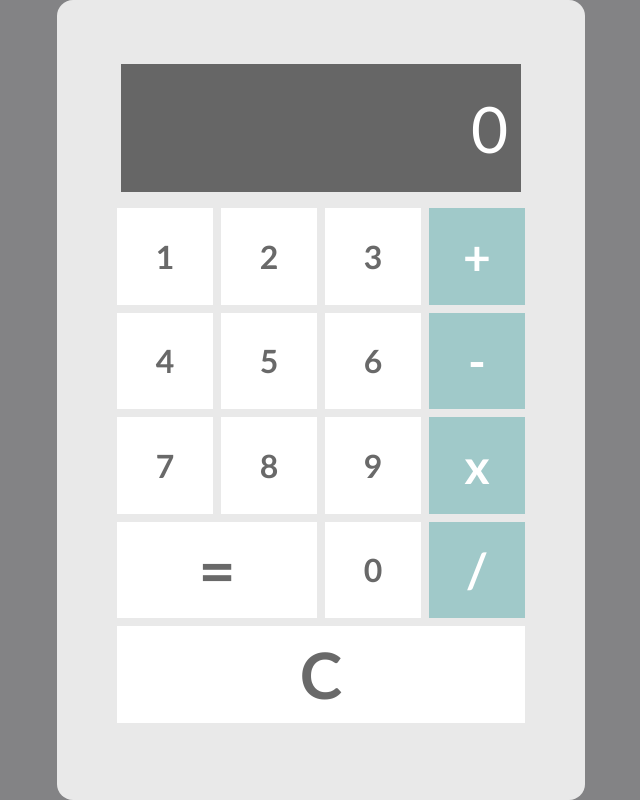
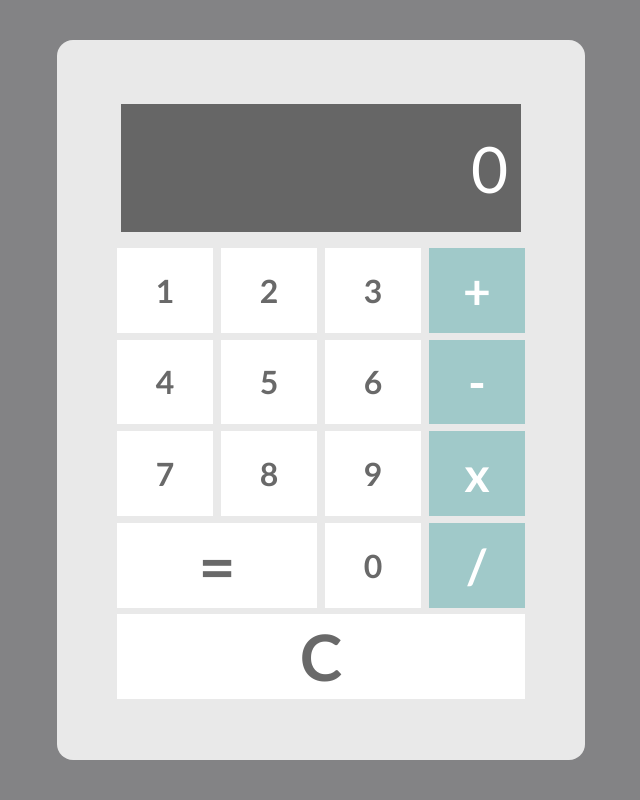
Before and after one commit to MickaelWenicio/React-Calculator, a React (Vite) app: page / in a window 1280 px wide. Shown: the whole page, without its empty margins (319-959 px from the left). Built offline with nearby package versions, Linux system fonts and the light colour scheme.

Commit message:
style: fixed calculator height responsiveness

```diff
--- a/src/components/Calculator/Calculator.css
+++ b/src/components/Calculator/Calculator.css
@@ -11,7 +11,7 @@
 @media(min-width: 800px){
     .calculator{
         width: 33em;
-        height: 50em;
+        height: 90vh;
         border-radius: 1em;
     }
 }
```
